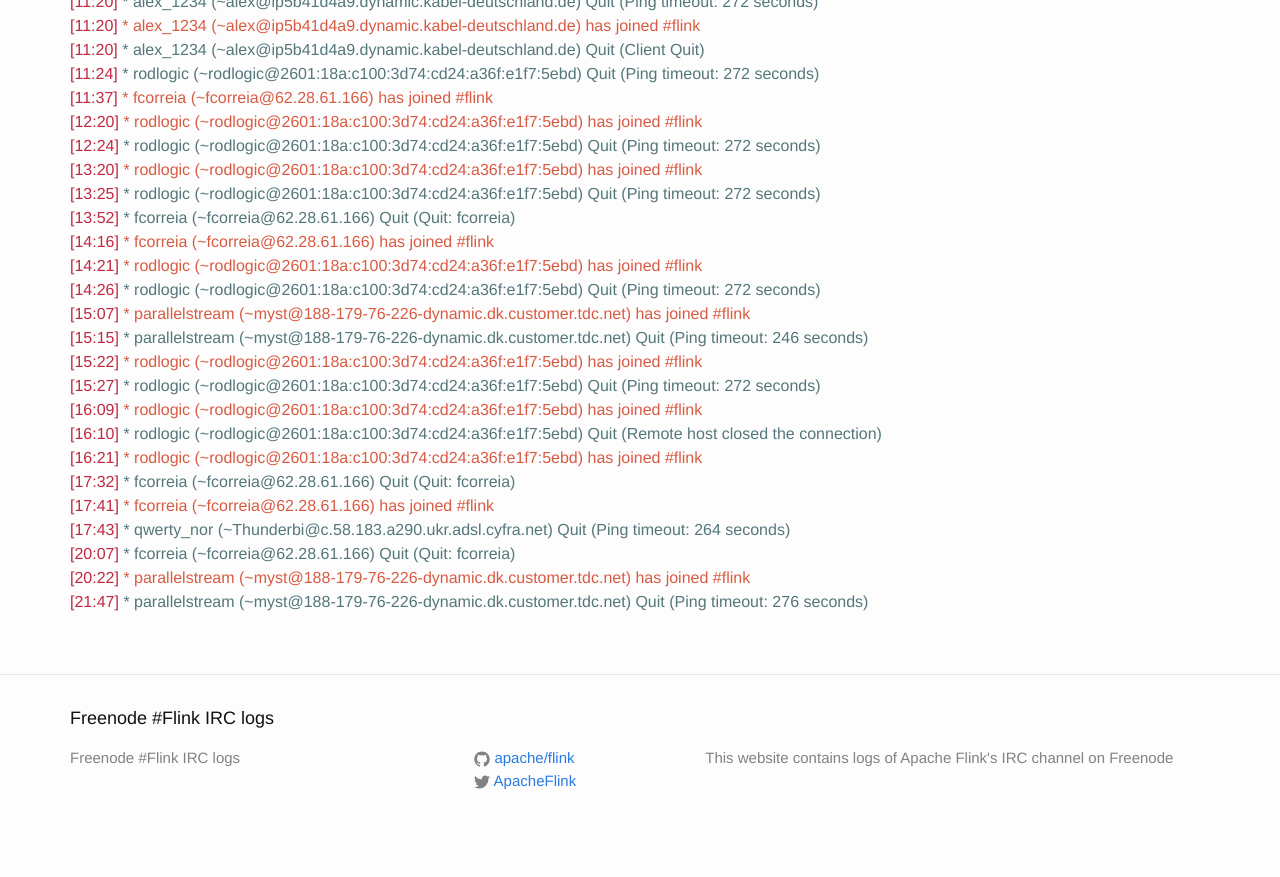
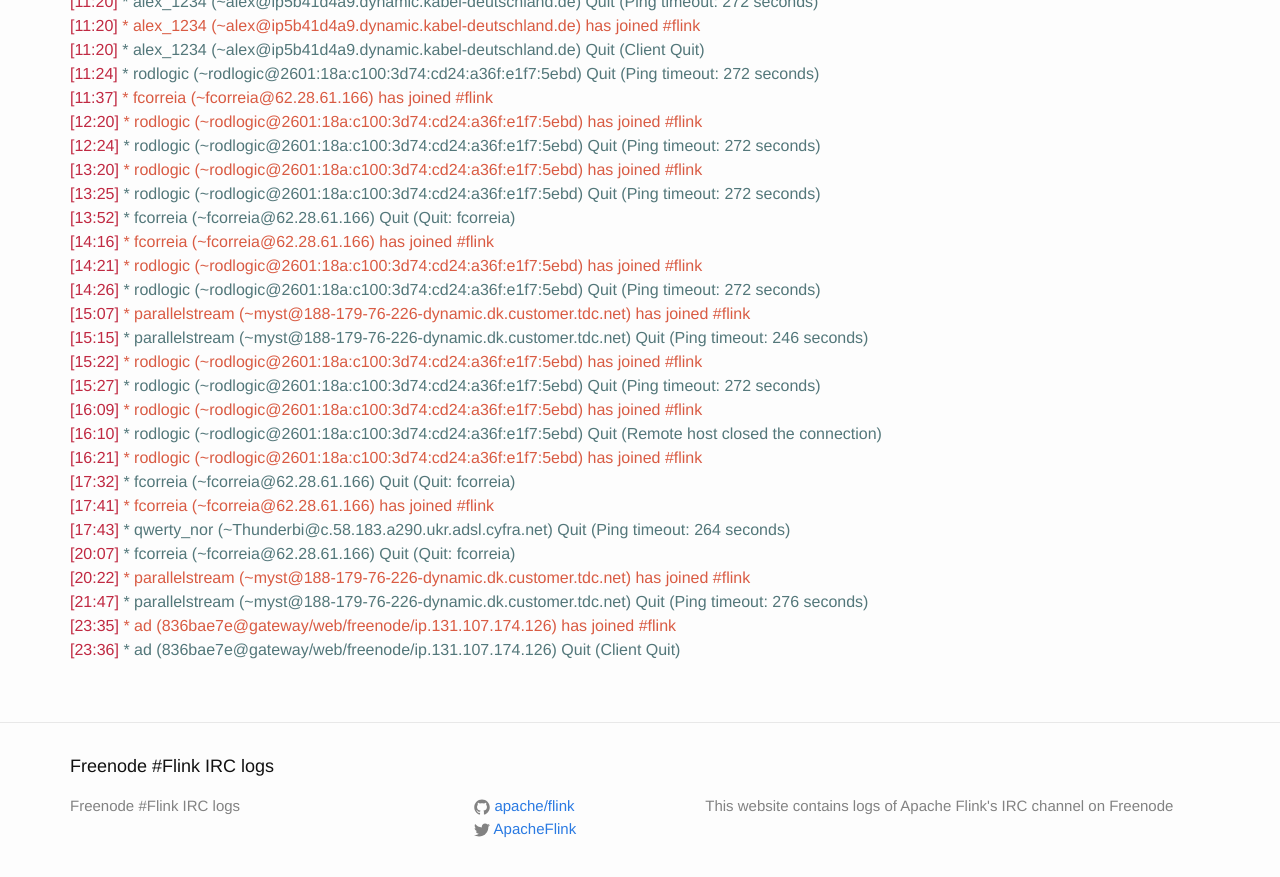
Before and after one commit to flink-irc-logs/flink-irc-logs.github.io, a Jekyll site: the page built from _posts/2015-11-25-logs.markdown, in a window 1280 px wide and 900 px high, scrolled down 690 px. Shown: the top 877 px of the window. Built offline with Jekyll 4.4.1, drawn with Linux system fonts in a browser that asks for light colours; before the commit the page ends 1542 px from its top, so only the background shows below that.

Commit message:
Update of the logs on Thu Nov 26 00:24:47 CET 2015

```diff
--- a/_posts/2015-11-25-logs.markdown
+++ b/_posts/2015-11-25-logs.markdown
@@ -50,3 +50,5 @@
 <span class="irc-date">[20:07]</span> <span class="irc-navy">* fcorreia (~fcorreia@62.28.61.166) Quit (Quit: fcorreia)</span><br />
 <span class="irc-date">[20:22]</span> <span class="irc-green">* parallelstream (~myst@188-179-76-226-dynamic.dk.customer.tdc.net) has joined #flink</span><br />
 <span class="irc-date">[21:47]</span> <span class="irc-navy">* parallelstream (~myst@188-179-76-226-dynamic.dk.customer.tdc.net) Quit (Ping timeout: 276 seconds)</span><br />
+<span class="irc-date">[23:35]</span> <span class="irc-green">* ad (836bae7e@gateway/web/freenode/ip.131.107.174.126) has joined #flink</span><br />
+<span class="irc-date">[23:36]</span> <span class="irc-navy">* ad (836bae7e@gateway/web/freenode/ip.131.107.174.126) Quit (Client Quit)</span><br />
```
